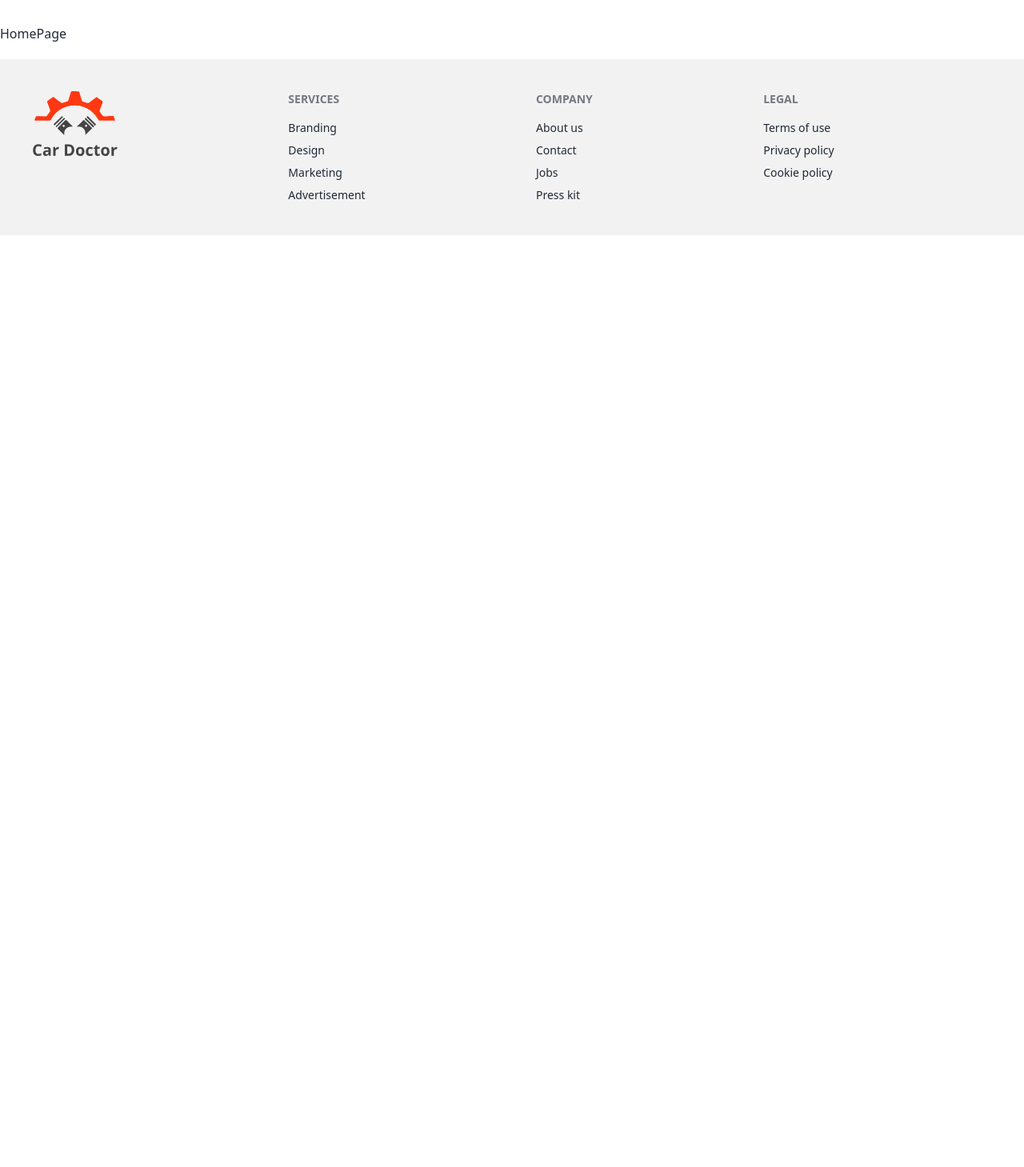
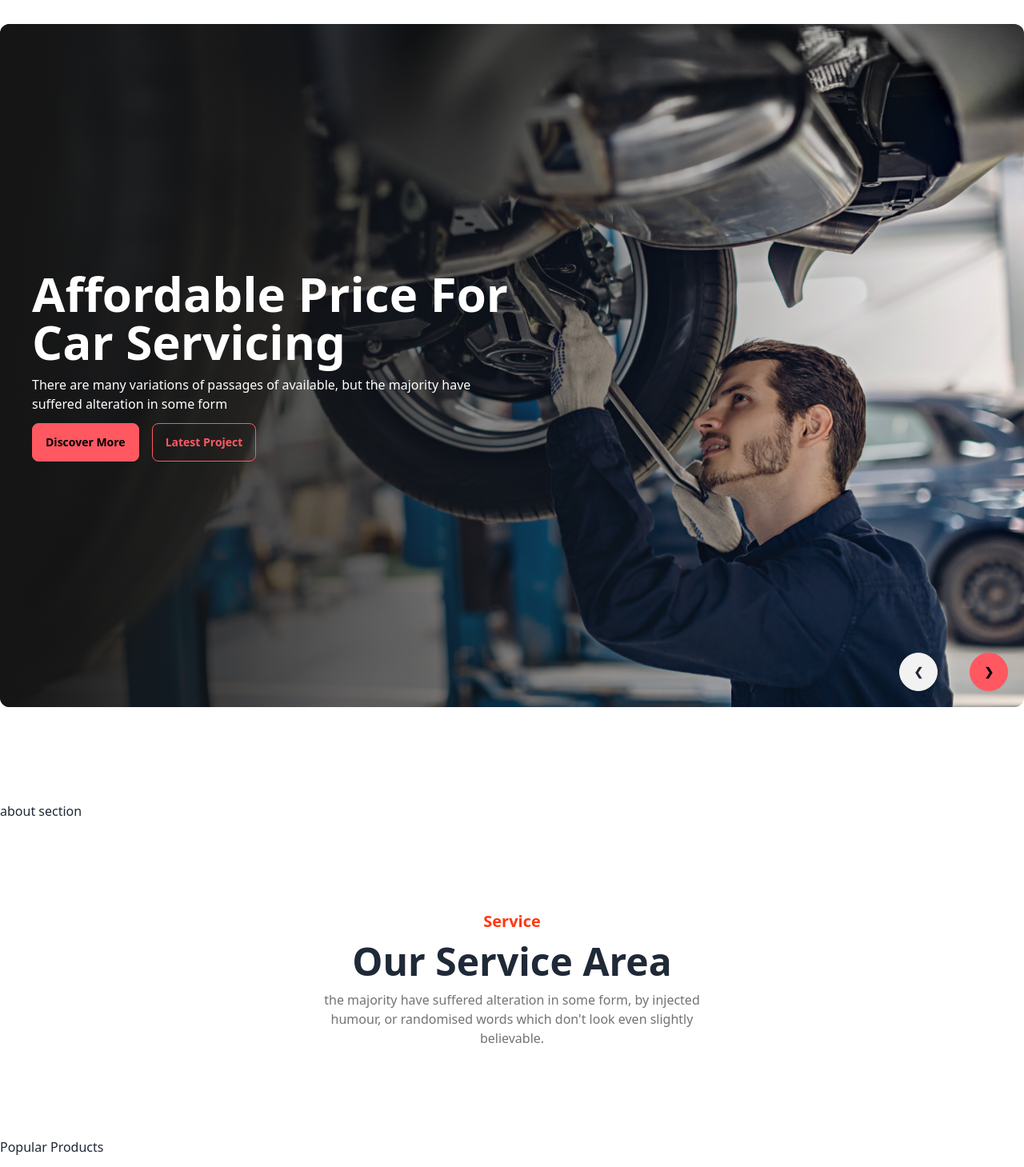
Before and after one commit to smile995/Car-Servicing-Frontend, a React (Vite) app: page / in a window 1280 px wide. Shown: the part 71-1530 px from the top of the page at 80% size. Before the commit the page ends 800 px from the top, so only its background shows below. Built offline with nearby package versions, Linux system fonts and the light colour scheme.

Commit message:
Make a carosel and some card for home page

```diff
--- /dev/null
+++ b/src/Components/Banner/Banner.jsx
@@ -0,0 +1,173 @@
+import img1 from "../../assets/images/banner/1.jpg";
+import img2 from "../../assets/images/banner/2.jpg";
+import img3 from "../../assets/images/banner/3.jpg";
+import img4 from "../../assets/images/banner/4.jpg";
+import img5 from "../../assets/images/banner/5.jpg";
+import img6 from "../../assets/images/banner/6.jpg";
+
+const Banner = () => {
+  return (
+    <div className="carousel w-full h-fit">
+
+      <div id="slide1" className="carousel-item relative w-full  ">
+        <img src={img5} className="w-full rounded-xl" />
+        <div className="absolute flex items-center w-full h-full bg-gradient-to-r from-[#151515] to-[rgba(21,21,21,0)] rounded-xl">
+          <div className="space-y-3 pl-10 md:w-1/2 w-4/5 text-white">
+            <h1 className="md:text-6xl text-2xl font-bold">
+              Affordable Price For Car Servicing
+            </h1>
+            <p>
+              There are many variations of passages of available, but the
+              majority have suffered alteration in some form
+            </p>
+            <div className="felx items-center md:space-x-4 gap-2">
+              <button className="btn btn-error">Discover More</button>
+              <button className="btn btn-outline btn-error">Latest Project</button>
+            </div>
+          </div>
+        </div>
+        <div className="absolute  right-5 bottom-5  md:gap-10 gap-2 flex justify-end">
+          <a href="#slide6" className="btn btn-circle">
+            ❮
+          </a>
+          <a href="#slide2" className="btn btn-error text-wh btn-circle">
+            ❯
+          </a>
+        </div>
+      </div>
+      <div id="slide2" className="carousel-item relative w-full  ">
+        <img src={img2} className="w-full rounded-xl" />
+        <div className="absolute flex items-center w-full h-full bg-gradient-to-r from-[#151515] to-[rgba(21,21,21,0)] rounded-xl">
+          <div className="space-y-3 pl-10 md:w-1/2 w-4/5 text-white">
+            <h1 className="md:text-6xl text-2xl font-bold">
+              Affordable Price For Car Servicing
+            </h1>
+            <p>
+              There are many variations of passages of available, but the
+              majority have suffered alteration in some form
+            </p>
+            <div className="felx items-center md:space-x-4 gap-2">
+              <button className="btn btn-error">Discover More</button>
+              <button className="btn btn-outline btn-error">Latest Project</button>
+            </div>
+          </div>
+        </div>
+        <div className="absolute  right-5 bottom-5  md:gap-10 gap-2 flex justify-end">
+          <a href="#slide1" className="btn btn-circle">
+            ❮
+          </a>
+          <a href="#slide3" className="btn btn-error text-wh btn-circle">
+            ❯
+          </a>
+        </div>
+      </div>
+      <div id="slide3" className="carousel-item relative w-full  ">
+        <img src={img3} className="w-full rounded-xl" />
+        <div className="absolute flex items-center w-full h-full bg-gradient-to-r from-[#151515] to-[rgba(21,21,21,0)] rounded-xl">
+          <div className="space-y-3 pl-10 md:w-1/2 w-4/5 text-white">
+            <h1 className="md:text-6xl text-2xl font-bold">
+              Affordable Price For Car Servicing
+            </h1>
+            <p>
+              There are many variations of passages of available, but the
+              majority have suffered alteration in some form
+            </p>
+            <div className="felx items-center md:space-x-4 gap-2">
+              <button className="btn btn-error">Discover More</button>
+              <button className="btn btn-outline btn-error">Latest Project</button>
+            </div>
+          </div>
+        </div>
+        <div className="absolute  right-5 bottom-5  md:gap-10 gap-2 flex justify-end">
+          <a href="#slide2" className="btn btn-circle">
+            ❮
+          </a>
+          <a href="#slide4" className="btn btn-error text-wh btn-circle">
+            ❯
+          </a>
+        </div>
+      </div>
+      <div id="slide4" className="carousel-item relative w-full  ">
+        <img src={img4} className="w-full rounded-xl" />
+        <div className="absolute flex items-center w-full h-full bg-gradient-to-r from-[#151515] to-[rgba(21,21,21,0)] rounded-xl">
+          <div className="space-y-3 pl-10 md:w-1/2 w-4/5 text-white">
+            <h1 className="md:text-6xl text-2xl font-bold">
+              Affordable Price For Car Servicing
+            </h1>
+            <p>
+              There are many variations of passages of available, but the
+              majority have suffered alteration in some form
+            </p>
+            <div className="felx items-center md:space-x-4 gap-2">
+              <button className="btn btn-error">Discover More</button>
+              <button className="btn btn-outline btn-error">Latest Project</button>
+            </div>
+          </div>
+        </div>
+        <div className="absolute  right-5 bottom-5  md:gap-10 gap-2 flex justify-end">
+          <a href="#slide3" className="btn btn-circle">
+            ❮
+          </a>
+          <a href="#slide5" className="btn btn-error text-wh btn-circle">
+            ❯
+          </a>
+        </div>
+      </div>
+      <div id="slide5" className="carousel-item relative w-full  ">
+        <img src={img1} className="w-full rounded-xl" />
+        <div className="absolute flex items-center w-full h-full bg-gradient-to-r from-[#151515] to-[rgba(21,21,21,0)] rounded-xl">
+          <div className="space-y-3 pl-10 md:w-1/2 w-4/5 text-white">
+            <h1 className="md:text-6xl text-2xl font-bold">
+              Affordable Price For Car Servicing
+            </h1>
+            <p>
+              There are many variations of passages of available, but the
+              majority have suffered alteration in some form
+            </p>
+            <div className="felx items-center md:space-x-4 gap-2">
+              <button className="btn btn-error">Discover More</button>
+              <button className="btn btn-outline btn-error">Latest Project</button>
+            </div>
+          </div>
+        </div>
+        <div className="absolute  right-5 bottom-5  md:gap-10 gap-2 flex justify-end">
+          <a href="#slide4" className="btn btn-circle">
+            ❮
+          </a>
+          <a href="#slide6" className="btn btn-error text-wh btn-circle">
+            ❯
+          </a>
+        </div>
+      </div>
+      <div id="slide6" className="carousel-item relative w-full  ">
+        <img src={img6} className="w-full rounded-xl" />
+        <div className="absolute flex items-center w-full h-full bg-gradient-to-r from-[#151515] to-[rgba(21,21,21,0)] rounded-xl">
+          <div className="space-y-3 pl-10 md:w-1/2 w-4/5 text-white">
+            <h1 className="md:text-6xl text-2xl font-bold">
+              Affordable Price For Car Servicing
+            </h1>
+            <p>
+              There are many variations of passages of available, but the
+              majority have suffered alteration in some form
+            </p>
+            <div className="felx items-center md:space-x-4 gap-2">
+              <button className="btn btn-error">Discover More</button>
+              <button className="btn btn-outline btn-error">Latest Project</button>
+            </div>
+          </div>
+        </div>
+        <div className="absolute  right-5 bottom-5  md:gap-10 gap-2 flex justify-end">
+          <a href="#slide5" className="btn btn-circle">
+            ❮
+          </a>
+          <a href="#slide1" className="btn btn-error text-wh btn-circle">
+            ❯
+          </a>
+        </div>
+      </div>
+
+    </div>
+  );
+};
+
+export default Banner;
--- a/src/Components/Footer/Footer.jsx
+++ b/src/Components/Footer/Footer.jsx
@@ -3,26 +3,26 @@ import logo from "../../assets/logo.svg";
 const Footer = () => {
   return (
     <div>
-      <footer className="footer bg-base-200 text-base-content p-10">
+      <footer className="footer bg-black text-[#E8E8E8] p-10">
        <div>
         <div><img src={logo} alt="" /></div>
        </div>
         <nav>
-          <h6 className="footer-title">Services</h6>
+          <h6 className="font-bold text-xl text-white">Services</h6>
           <a className="link link-hover">Branding</a>
           <a className="link link-hover">Design</a>
           <a className="link link-hover">Marketing</a>
           <a className="link link-hover">Advertisement</a>
         </nav>
         <nav>
-          <h6 className="footer-title">Company</h6>
+          <h6 className="font-bold text-xl text-white">Company</h6>
           <a className="link link-hover">About us</a>
           <a className="link link-hover">Contact</a>
           <a className="link link-hover">Jobs</a>
           <a className="link link-hover">Press kit</a>
         </nav>
         <nav>
-          <h6 className="footer-title">Legal</h6>
+          <h6 className="font-bold text-xl text-white">Legal</h6>
           <a className="link link-hover">Terms of use</a>
           <a className="link link-hover">Privacy policy</a>
           <a className="link link-hover">Cookie policy</a>
--- a/src/Components/Navbar/Navbar.jsx
+++ b/src/Components/Navbar/Navbar.jsx
@@ -1,5 +1,5 @@
-import React from "react";
-import { NavLink } from "react-router-dom";
+import "../../index.css";
+import { Link, NavLink } from "react-router-dom";
 import logo from "../../assets/logo.svg";
 
 const Navbar = () => {
@@ -52,13 +52,16 @@ const Navbar = () => {
             </ul>
           </div>
           <div>
-            <img className="w-20" src={logo} alt="logo" />
+            <Link to={"/"}
+            >
+              <img className="md:w-20 w-16" src={logo} alt="logo" />
+            </Link>
           </div>
         </div>
         <div className="navbar-center hidden lg:flex">
           <ul className="menu menu-horizontal px-1">{nabManu}</ul>
         </div>
-        <div className="navbar-end">
+        <div className="navbar-end gap-5">
           <button className="btn btn-outline btn-error">Appointment</button>
         </div>
       </div>
--- /dev/null
+++ b/src/Components/SertionTitle/TitleSubTitle.jsx
@@ -0,0 +1,15 @@
+import React from "react";
+
+const TitleSubTitle = ({ heading, title, message }) => {
+  return (
+    <div className="flex justify-center text-center md:w-2/5 mx-auto">
+      <div className="space-y-3">
+        <h6 className="text-[#FF3811] font-bold text-xl">{heading}</h6>
+        <h1 className="font-bold md:text-5xl text-3xl">{title}</h1>
+        <p className="text-[#737373]">{message}</p>
+      </div>
+    </div>
+  );
+};
+
+export default TitleSubTitle;
--- a/src/MainRoute/Root.jsx
+++ b/src/MainRoute/Root.jsx
@@ -5,7 +5,7 @@ import Navbar from "../Components/Navbar/Navbar";
 
 export const Root = () => {
   return (
-    <div className="space-y-5">
+    <div className="space-y-5 max-w-7xl mx-auto">
       <Navbar></Navbar>
       <Outlet></Outlet>
       <Footer></Footer>
--- a/src/Pages/HomePage/HomePage.jsx
+++ b/src/Pages/HomePage/HomePage.jsx
@@ -1,9 +1,22 @@
-
+import Banner from "../../Components/Banner/Banner";
+import TitleSubTitle from "../../Components/SertionTitle/TitleSubTitle";
 
 const HomePage = () => {
   return (
-    <div>HomePage</div>
-  )
-}
+    <div className="space-y-28">
+      <Banner></Banner>
+      <div>about section</div>
+      <div>
+        <div>
+          <TitleSubTitle heading={"Service"} title={"Our Service Area"} message={"the majority have suffered alteration in some form, by injected humour, or randomised words which don't look even slightly believable. "} ></TitleSubTitle>
+        </div>
+      </div>
+      <div>Popular Products</div>
+      <div>Team</div>
+      <div>Core Features</div>
+      <div>Testimonial</div>
+    </div>
+  );
+};
 
-export default HomePage
+export default HomePage;
--- a/src/index.css
+++ b/src/index.css
@@ -1,3 +1,11 @@
 @tailwind base;
 @tailwind components;
 @tailwind utilities;
+
+
+
+ .active:hover{
+    background-color: #ff6347;
+    color: #ff6347;
+    font-weight: bold;
+ }
```
